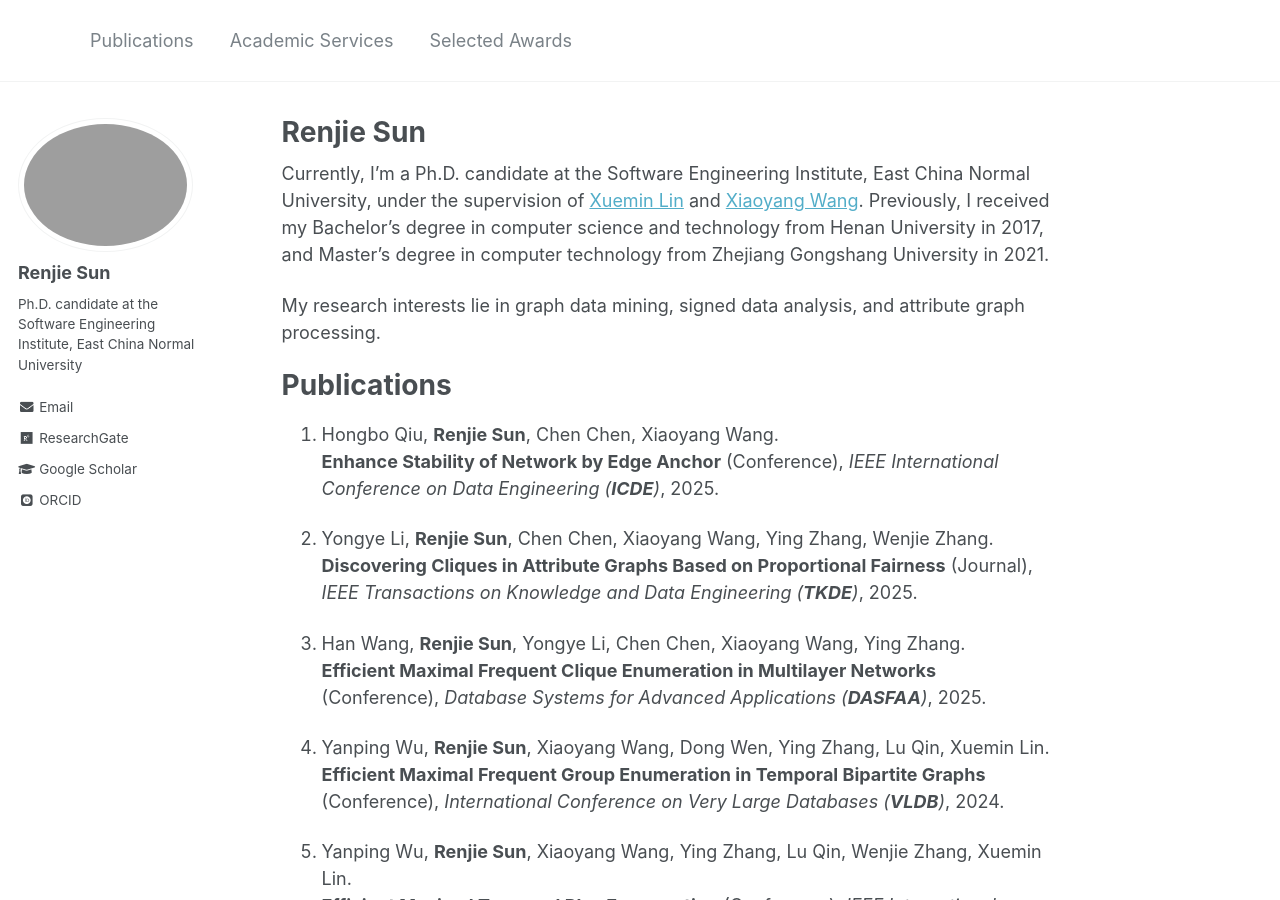
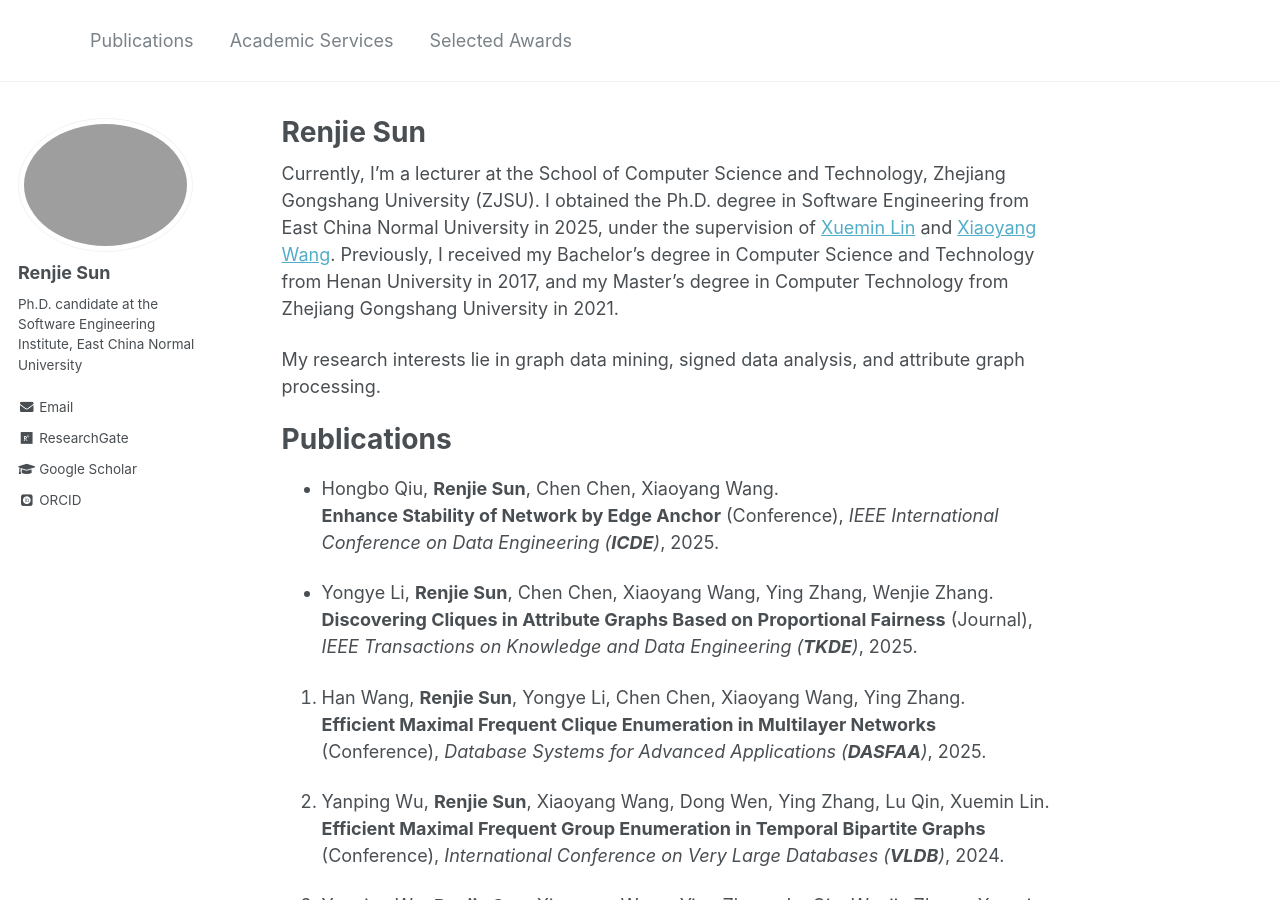
Before and after one commit to sunrj/sunrj.github.io, a Jekyll site: the page built from _pages/about.md, in a window 1280 px wide and 900 px high. Built offline with Jekyll 4.4.1, drawn with Linux system fonts in a browser that asks for light colours; some web fonts are replaced.

Commit message:
Update about.md

```diff
--- a/_pages/about.md
+++ b/_pages/about.md
@@ -8,18 +8,18 @@ redirect_from:
   - /about.html
 ---
 
-Currently, I'm a Ph.D. candidate at the Software Engineering Institute, East China Normal University, under the supervision of [Xuemin Lin](https://www.cse.unsw.edu.au/~lxue/) and [Xiaoyang Wang](https://www.unsw.edu.au/staff/xiaoyang-wang). Previously, I received my Bachelor's degree in computer science and technology from Henan University in 2017, and Master’s degree in computer technology from Zhejiang Gongshang University in 2021.
+Currently, I'm a lecturer at the School of Computer Science and Technology, Zhejiang Gongshang University (ZJSU). I obtained the Ph.D. degree in Software Engineering from East China Normal University in 2025, under the supervision of [Xuemin Lin](https://www.cse.unsw.edu.au/~lxue/) and [Xiaoyang Wang](https://www.unsw.edu.au/staff/xiaoyang-wang). Previously, I received my Bachelor's degree in Computer Science and Technology from Henan University in 2017, and my Master’s degree in Computer Technology from Zhejiang Gongshang University in 2021.
 
 My research interests lie in graph data mining, signed data analysis, and attribute graph processing.
 <!-- Link to [Google Scholar](https://scholar.google.com/citations?user=7pePWUAAAAAJ&hl=en). Email address: renjie.sun@stu.ecnu.edu.cn -->
 
 Publications
 ======
-1. Hongbo Qiu, **Renjie Sun**, Chen Chen, Xiaoyang Wang. <br>
+- Hongbo Qiu, **Renjie Sun**, Chen Chen, Xiaoyang Wang. <br>
 **Enhance Stability of Network by Edge Anchor** (Conference),
 *IEEE International Conference on Data Engineering (**ICDE**)*, 2025.
 
-2. Yongye Li, **Renjie Sun**, Chen Chen, Xiaoyang Wang, Ying Zhang, Wenjie Zhang. <br>
+- Yongye Li, **Renjie Sun**, Chen Chen, Xiaoyang Wang, Ying Zhang, Wenjie Zhang. <br>
 **Discovering Cliques in Attribute Graphs Based on Proportional Fairness** (Journal),
 *IEEE Transactions on Knowledge and Data Engineering (**TKDE**)*, 2025.
 
```
